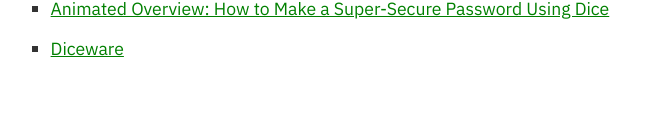
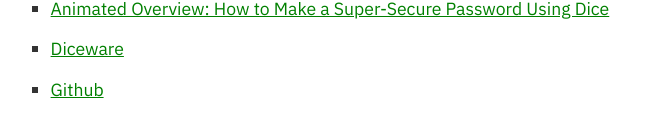
Before and after one commit to anandgraves/dice, a website built with Parcel: page src/index.html in a window 1280 px wide. Shown: the part 1008-1144 px from the top of the page, without its empty margins (307-971 px from the left). Built offline with nearby package versions, Linux system fonts and the light colour scheme.

Commit message:
refactor: add github repo

```diff
--- a/src/index.html
+++ b/src/index.html
@@ -101,6 +101,7 @@
         <li>
           <a href="http://world.std.com/~reinhold/diceware.html">Diceware</a>
         </li>
+        <li><a href="https://github.com/anandgraves/dice">Github</a></li>
       </ul>
     </main>
 
```
